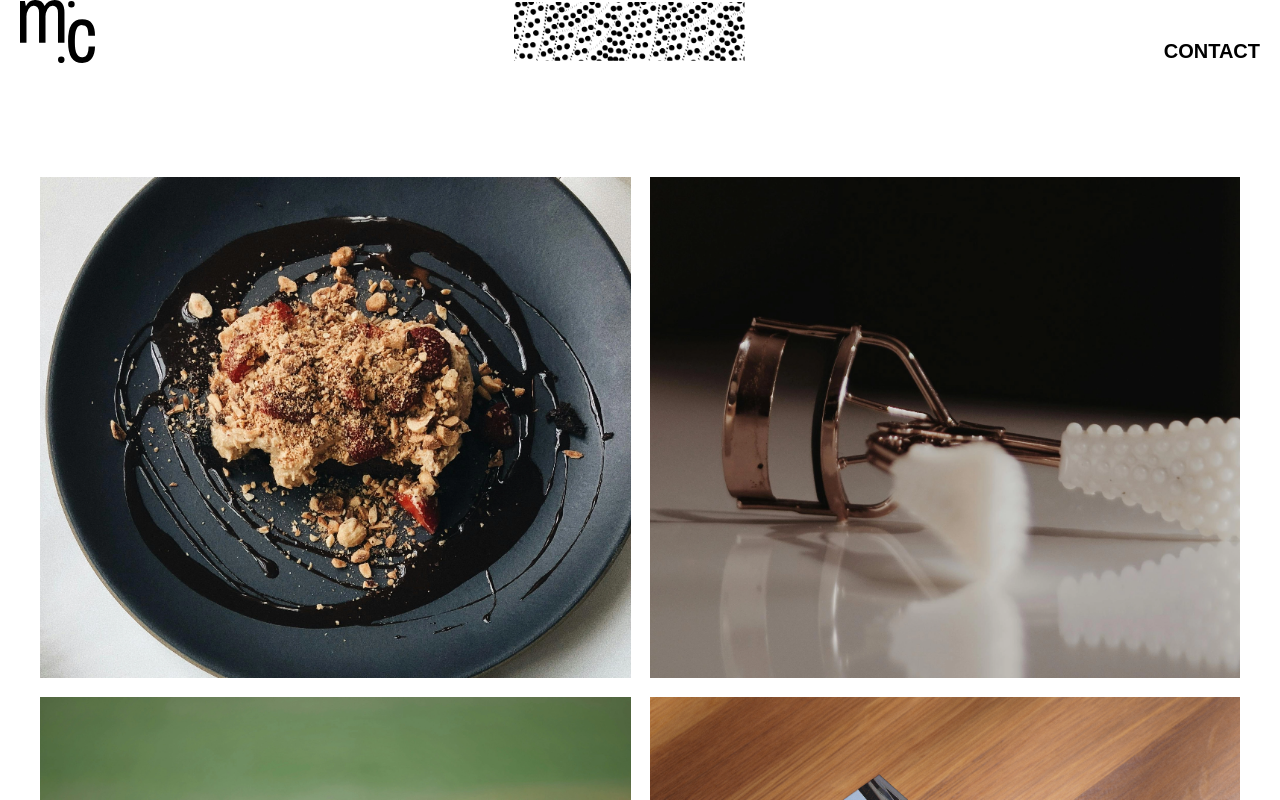
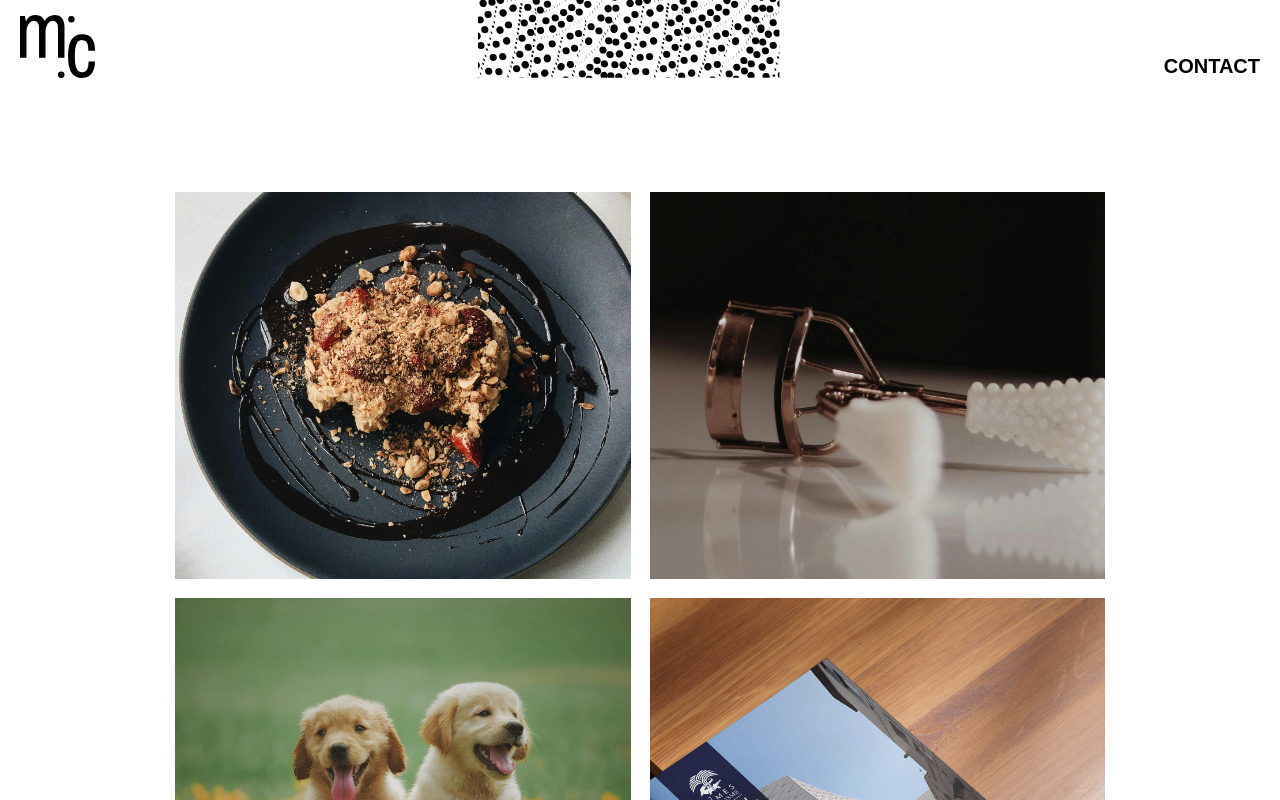
Before and after one commit to Heretiks/Maelle-portfolio-react, a React (Vite) app: page / in a window 1280 px wide. Shown: the top 800 px of the page. Built offline with nearby package versions, Linux system fonts and the light colour scheme.

Commit message:
Legere modif page ListingProjects

```diff
--- a/src/App.css
+++ b/src/App.css
@@ -137,11 +137,13 @@ body {
       }
 
       .motif {
-        width: 18vw;
-        /*padding-bottom: 3vh;*/
+        /*width: 20vw;*/
+        /*padding-bottom: 2vh;*/
       }
 
       .contact-button {
+        text-decoration: none;
+        color: black;
         font-size: 20px;
         font-weight: 800;
         align-self: end;
@@ -154,7 +156,7 @@ body {
       grid-template-columns: repeat(auto-fit, minmax(33%, 1fr));
       gap: 19px;
       width: 100%;
-      max-width: 1200px;
+      max-width: 75%;
       margin-top: 6%;
 
       .grid-item {
@@ -183,9 +185,9 @@ body {
     }
 
     .end-motif {
-      width: 18vw;
-      height: auto;
-      align-self: center;
+      /*width: 18vw;*/
+      /*height: auto;*/
+      /*align-self: center;*/
       margin-top: 12%;
     }
 
--- a/src/pages/ListingProjects.jsx
+++ b/src/pages/ListingProjects.jsx
@@ -10,7 +10,7 @@ const ListingProjects = () => {
             <header className="header">
                 <img src={LogoMc} alt="Logo de Maëlle Camissogo" className="logo"/>
                 <img src={MotifMc} alt="Motif de Maëlle Camissogo" className="motif"/>
-                <p className="contact-button">CONTACT</p>
+                <a href="/" className="contact-button">CONTACT</a>
             </header>
 
             {/* Grille des projets */}
```
